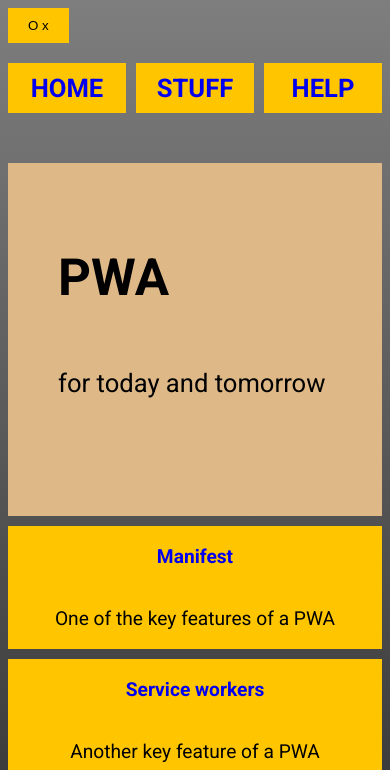
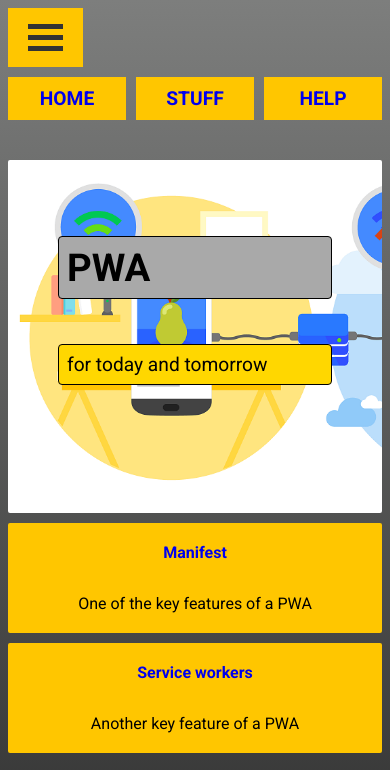
Before and after one commit to Andreas242/pwa_03, a website: page public/index.html in a window 390 px wide. Shown: the top 770 px of the page. Drawn offline with Linux system fonts and the light colour scheme; grey boxes are pictures that could not be loaded.

Commit message:
finalCommit before stripping out stuff

```diff
--- a/public/css/pwa1.css
+++ b/public/css/pwa1.css
@@ -4,10 +4,10 @@ body {
     background-repeat: no-repeat;
     background-attachment: fixed;
     background: #7d7e7d;
-background: -moz-linear-gradient(top, #7d7e7d 0%, #0e0e0e 100%);
-background: -webkit-linear-gradient(top, #7d7e7d 0%,#0e0e0e 100%);
-background: linear-gradient(to bottom, #7d7e7d 0%,#0e0e0e 100%);
-filter: progid:DXImageTransform.Microsoft.gradient( startColorstr='#7d7e7d', endColorstr='#0e0e0e',GradientType=0 );
+    background: -moz-linear-gradient(top, #7d7e7d 0%, #0e0e0e 100%);
+    background: -webkit-linear-gradient(top, #7d7e7d 0%,#0e0e0e 100%);
+    background: linear-gradient(to bottom, #7d7e7d 0%,#0e0e0e 100%);
+    filter: progid:DXImageTransform.Microsoft.gradient( startColorstr='#7d7e7d', endColorstr='#0e0e0e',GradientType=0 );
 }
 
 button {
@@ -21,7 +21,7 @@ img {
 }
 
 .wrapper {
-    font-size: 1.6rem;
+    font-size: 1.2rem;
     display: grid;
     grid-gap: 20px;
 }
@@ -42,6 +42,22 @@ img {
     background-color: burlywood;
     padding: 50px;
     margin-right: 10px;
+    background-image: url('/images/pwa-reliable.png');
+    border-radius: 2px;
+}
+
+.hero h1 {
+    background-color: darkgrey;
+    padding: 8px;
+    border-radius: 4px;
+    border: 1px solid black;
+}
+
+.hero p {
+    background-color: gold;
+    padding: 8px;
+    border-radius: 4px;
+    border: 1px solid black;
 }
 
 .cta1 {
@@ -55,11 +71,13 @@ img {
 
 .cta {
     display: grid;
+    border-radius: 2px;
+    padding: 4px;
 }
 
 
 .cta p {
-    font-size: 1.2rem;
+    font-size: 1rem;
 }
 
 .cta p a {
@@ -67,6 +85,10 @@ img {
     font-weight: 800;
 }
 
+.cta p a:hover {
+    text-decoration: none;
+    font-weight: 200;
+}
 
 .cta2 {
     grid-area: cta2;
@@ -79,7 +101,7 @@ img {
     display: grid;
     grid-gap: 10px;
     padding: 0;
-    margin: 20px 0;
+    margin: 10px 0;
     list-style: none;
     grid-template-columns: repeat(auto-fit, minmax(100px, 1fr));
 }
@@ -94,8 +116,16 @@ img {
     font-weight: 800;
 }
 
+.menu a:hover {
+    background-color: gold;
+    color: black;
+    transform: translateY(-4px);
+    transition: all 0.2s;
+}
+
 [aria-controls="menu-list"] {
     display: none;
+    cursor: pointer;
 }
 
 .gallery {
@@ -106,6 +136,32 @@ img {
 
 .galler img {
     width: 100%;
+}
+
+.container {
+    display: inline-block;
+    cursor: pointer;
+    pointer-events: none;
+}
+
+.bar1, .bar2, .bar3 {
+    width: 35px;
+    height: 5px;
+    background-color: #333;
+    margin: 6px 0;
+    transition: 0.4s;
+}
+
+.change .bar1 {
+    -webkit-transform: rotate(-45deg) translate(-9px, 6px);
+    transform: rotate(-45deg) translate(-9px, 6px);
+}
+
+.change .bar2 {opacity: 0;}
+
+.change .bar3 {
+    -webkit-transform: rotate(45deg) translate(-8px, -8px);
+    transform: rotate(45deg) translate(-8px, -8px);
 }
 
 @media (max-width: 1000px) {
--- a/public/index.html
+++ b/public/index.html
@@ -26,8 +26,11 @@
         </div>
         <nav class="menu">
             <button aria-expanded="true" aria-controls="menu-list">
-                <span class="open">O</span>
-                <span class="clos">x</span>
+                <div class="container">
+                    <div class="bar1"></div>
+                    <div class="bar2"></div>
+                    <div class="bar3"></div>
+                  </div>
             </button>
             <ul>
                 <li>
@@ -68,7 +71,8 @@
     const navButton = document.querySelector('button[aria-expanded');
     toggleNav = ({ target }) => {
         const expanded = target.getAttribute('aria-expanded') === 'true' || false;
-        navButton.setAttribute('aria-expanded', !expanded)
+        navButton.setAttribute('aria-expanded', !expanded);
+        navButton.classList.toggle("change");
     }
         navButton.addEventListener('click', toggleNav);
 </script>
```
Also changed, not shown: public/images/pwa-reliable.png (added).
